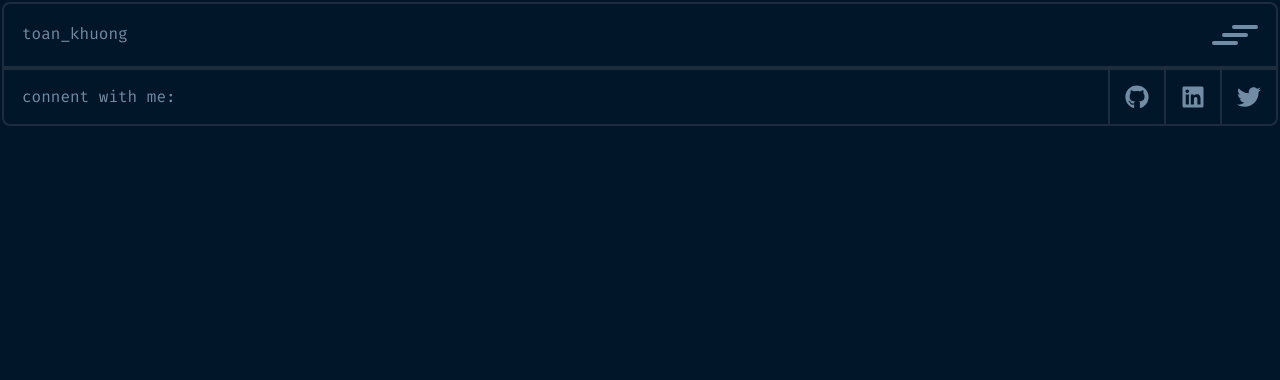
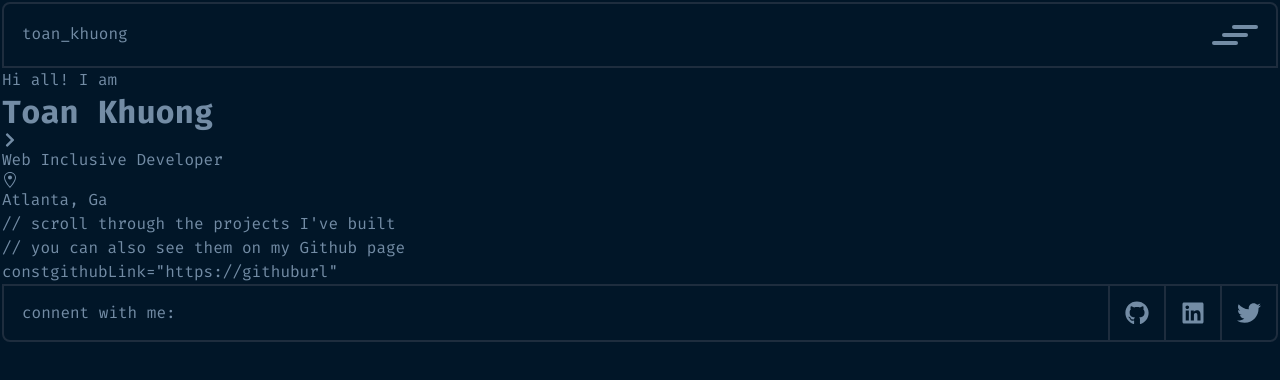
Before and after one commit to tpkhuong/portfolio, a Next.js app in the folder portfolio/: page / in a window 1280 px wide. Shown: the top 380 px of the page. Built offline with nearby package versions, Linux system fonts and the light colour scheme.

Commit message:
enjoyed the effort/process of building algorithm jumping location icon on hover.

```diff
--- a/portfolio/Components/Home/Intro/Intro.module.css
+++ b/portfolio/Components/Home/Intro/Intro.module.css
@@ -0,0 +1,32 @@
+.location-icon {
+  display: block;
+}
+
+/* [data-ishover="true"] .location-icon {
+  animation-play-state: running;
+}
+
+[data-ishover="false"] .location-icon {
+  animation-play-state: paused;
+} */
+
+.btn:hover .location-icon {
+  animation-play-state: running;
+}
+
+.location-icon {
+  animation: jump 1s linear alternate infinite forwards;
+  animation-play-state: paused;
+}
+
+@keyframes jump {
+  0% {
+    transform: translateY(0px);
+  }
+  50% {
+    transform: translateY(-10px);
+  }
+  100% {
+    transform: translateY(0px);
+  }
+}
--- a/portfolio/Components/Home/Intro/index.js
+++ b/portfolio/Components/Home/Intro/index.js
@@ -7,25 +7,45 @@ import { GoLocation } from "react-icons/go";
 export default function Intro({ children, ...props }) {
   return (
     <div className={IntroStyles[`intro-wrapper`]}>
-      <span></span>
-      <h1></h1>
+      <span>Hi all! I am</span>
+      <h1>Toan Khuong</h1>
       <div>
         {/* right arrow */}
-        <span></span>
+        <FaChevronRight />
+        <span>Web Inclusive Developer</span>
       </div>
       <Link href="/">
-        <a>
-          <span></span>
-          <span></span>
+        <a
+          //   onMouseEnter={(event) => {
+          //     event.target.closest("A").getAttribute("data-ishover") === "" ||
+          //     event.target.closest("A").getAttribute("data-ishover") === "false"
+          //       ? event.target.closest("A").setAttribute("data-ishover", "true")
+          //       : null;
+          //   }}s
+          //   onMouseLeave={(event) => {
+          //     event.target.closest("A").getAttribute("data-ishover") === "true"
+          //       ? event.target.closest("A").setAttribute("data-ishover", "false")
+          //       : null;
+          //   }}
+          //   data-ishover=""
+          className={IntroStyles[`btn`]}
+        >
+          {/* location icon */}
+          <span className={IntroStyles[`location-icon`]}>
+            <GoLocation />
+          </span>
+          <span>Atlanta, Ga</span>
         </a>
       </Link>
-      <p></p>
-      <p></p>
+      <p>// scroll through the projects I've built</p>
+      <p>// you can also see them on my Github page</p>
       <p>
-        <span></span>
-        <span></span>
-        <span></span>
-        <span></span>
+        <span>const</span>
+        <span>githubLink</span>
+        <span>=</span>
+        <Link href="/">
+          <a>"https://githuburl"</a>
+        </Link>
       </p>
     </div>
   );
--- a/portfolio/Components/Shared/MobileIcon/index.js
+++ b/portfolio/Components/Shared/MobileIcon/index.js
@@ -6,7 +6,7 @@ export default function MobileIcon({ children, ...props }) {
     <button
       onClick={animateMobileIcon}
       aria-label="open mobile navigation menu"
-      data-isClicked=""
+      data-isclicked=""
       id="mobile-btn"
       className={MobileIconStyles[`mobile-menu-icon`]}
     >
--- a/portfolio/pages/index.js
+++ b/portfolio/pages/index.js
@@ -3,6 +3,7 @@ import Head from "next/head";
 import HomeStyles from "../styles/Home.module.css";
 import LogoNavbarContainer from "../Components/Shared/LogoNavbar/index";
 import MobileMenu from "../Components/Shared/MobileMenu";
+import Intro from "../Components/Home/Intro";
 import Footer from "../Components/Shared/Footer";
 import { useMediaQuery } from "../utils/Helpers";
 
@@ -25,7 +26,9 @@ export default function Home({ children, ...props }) {
         {/* Logo nav container */}
         <LogoNavbarContainer />
       </header>
-      <main className={HomeStyles[`main`]} role="main"></main>
+      <main className={HomeStyles[`main`]} role="main">
+        <Intro />
+      </main>
       {/* {isMobile ? <MobileMenu /> : null} */}
       {/* footer */}
       <Footer />
```
